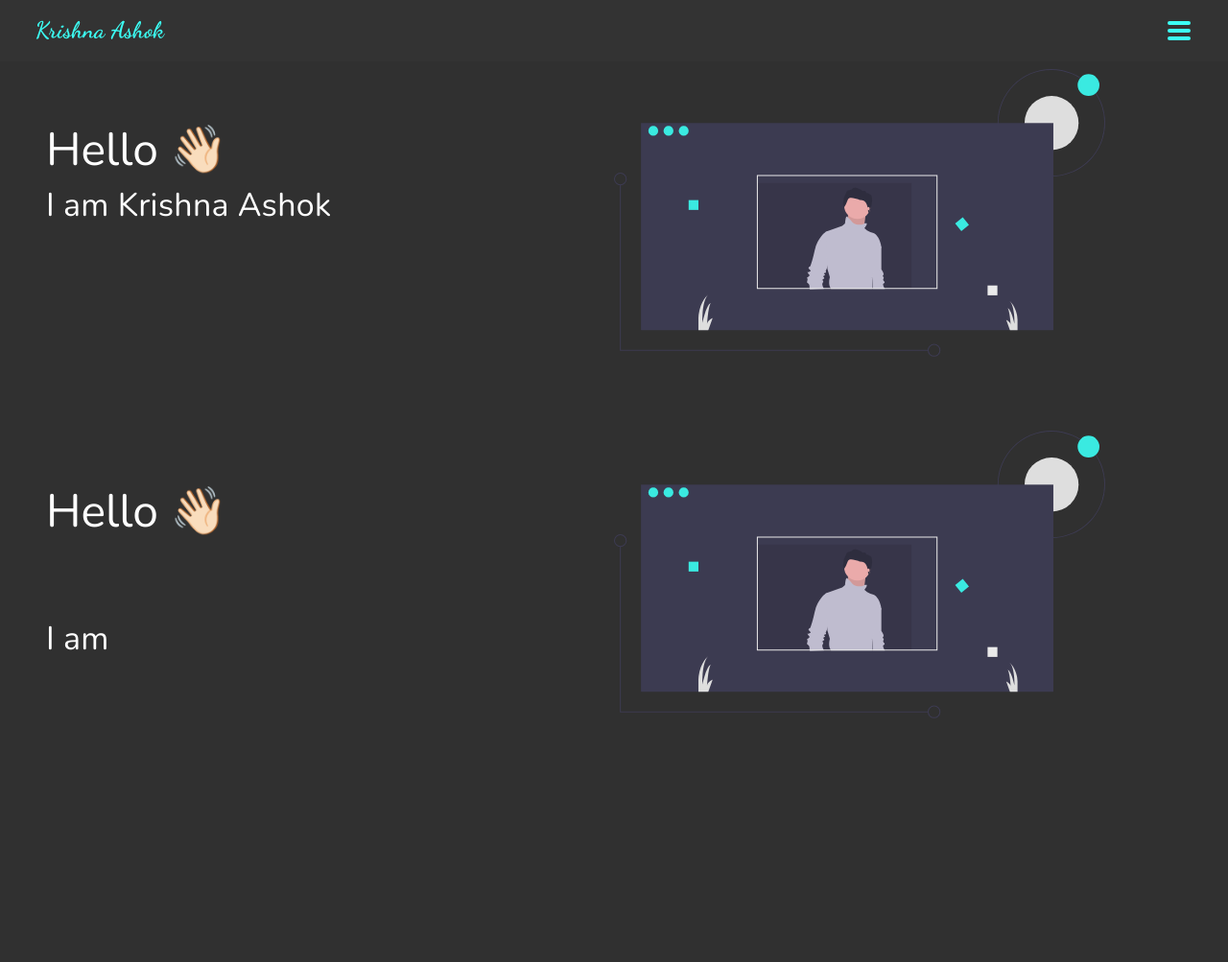
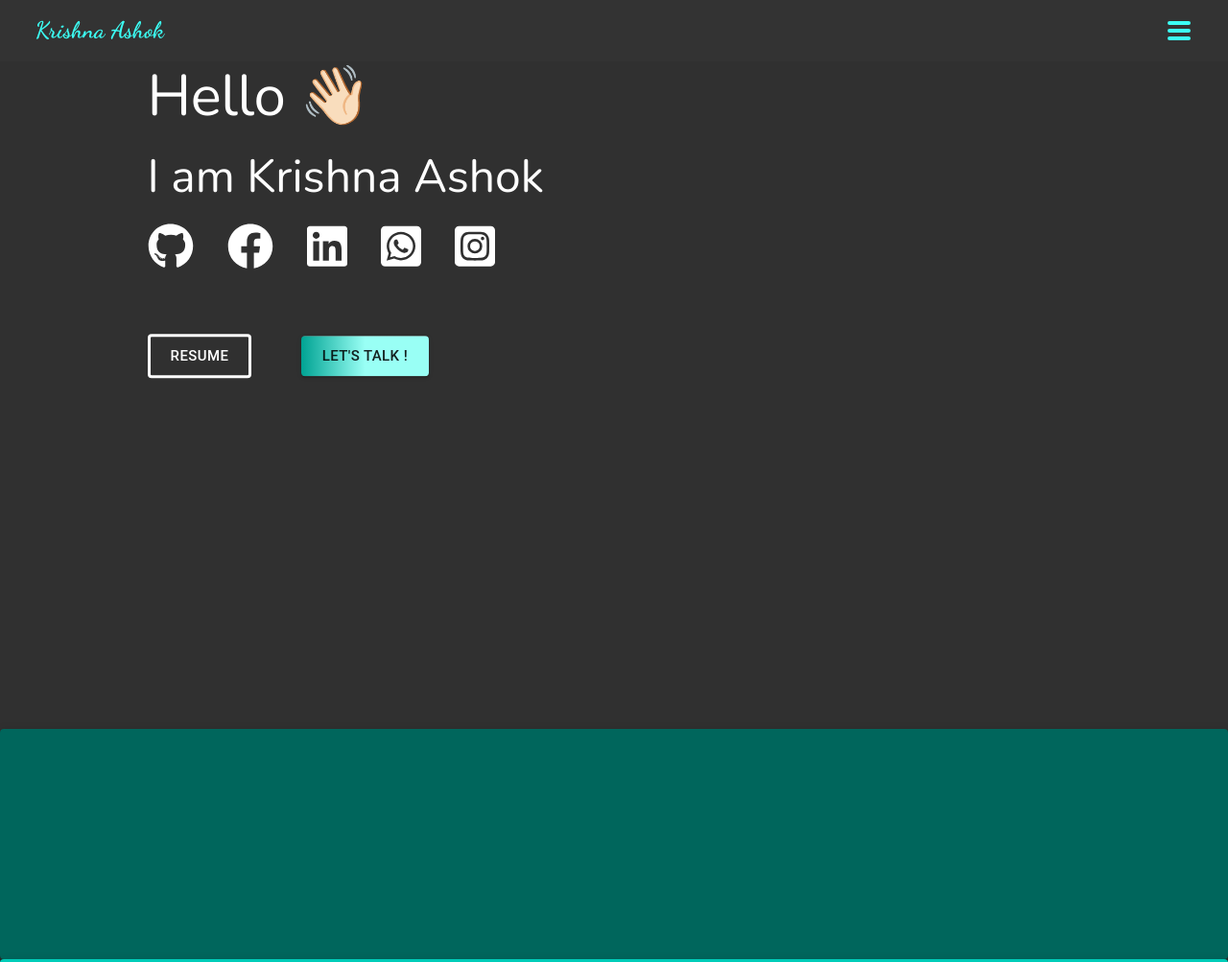
Before and after one commit to Krishnaflutter/portfoliowebsite, a Gatsby site: page / in a window 1280 px wide. Shown: the top 1003 px of the page at 96% size. Before the commit the page ends 800 px from the top, so only its background shows below. Built offline with nearby package versions, Linux system fonts and the light colour scheme; Gatsby itself is replaced by a stand-in of ours.

Commit message:
Locomotive smooth

```diff
--- a/package.json
+++ b/package.json
@@ -22,7 +22,7 @@
     "@material-ui/core": "^4.12.1",
     "@material-ui/icons": "^4.11.2",
     "classnames": "^2.3.1",
-    "gatsby": "^3.9.0",
+    "gatsby": "^3.10.2",
     "gatsby-plugin-react-svg": "^3.0.1",
     "gatsby-plugin-sass": "^4.9.0",
     "locomotive-scroll": "^4.1.1",
--- /dev/null
+++ b/src/components/colorFull.js
@@ -0,0 +1,30 @@
+import React from 'react'
+import {Container, Paper} from '@material-ui/core';
+
+function colorFull({ele,color}) {
+    return (
+        <Container style={{width:"100%",height:"50%",backgroundColor:'inherit',padding:"0",margin:'0'}} data-scroll-section>
+            <Paper elevation={4} style={{backgroundColor:"#00665c",width:"100vw",height:"30vh"}}
+                data-scroll
+                data-scroll-speed={4}
+                data-scroll-position="top"
+                data-scroll-call="backgroundColor,#99fff5,#00665c"
+            >
+            </Paper>
+            <Paper elevation={3} style={{backgroundColor:"#00ccb8",width:"100vw",height:"30vh"}}
+                data-scroll
+                data-scroll-speed={6}
+                data-scroll-position="top"
+            >
+            </Paper>
+            <Paper elevation={2} style={{backgroundColor:"#00f5dc",width:"100vw",height:"30vh"}}
+                data-scroll
+                data-scroll-speed={8}
+                data-scroll-position="top"
+            >
+            </Paper>
+        </Container>
+    )
+}
+
+export default colorFull
--- a/src/components/ham-menu.scss
+++ b/src/components/ham-menu.scss
@@ -1,6 +1,7 @@
 @import url('https://fonts.googleapis.com/css2?family=Dancing+Script:wght@700&display=swap');
 @import url('https://fonts.googleapis.com/css2?family=Nunito&display=swap');
 
+$lightBasic:#99fff5;
 $basic:#3cfff5;
 $darkicon:#2e2e2e;
 $nunito:'Nunito', sans-serif;
@@ -16,16 +17,34 @@ $nunito:'Nunito', sans-serif;
 .basic{
     color: #00e0ca;
 }
+.btn{
+    background: linear-gradient(
+        90deg
+        ,#00a393,#99fff5 50%);
+}
+.btn:hover{
+    background: linear-gradient(
+        90deg,
+        #99fff5 50%,#00a393);
+}
+.otlbutton{
+    transition: all 0.3s linear;
+    // font-size: 1rem!important;
+}
+.otlbutton:hover{
+    background-color: $lightBasic!important;
+    border-color: $lightBasic!important;
+    color: $darkicon;
+}
 
 .awsicon{
-    font-size: 2.5rem!important;
-    color: #5bffef;
-    transition: all 0.4s linear;
-    perspective: 500px;
+    font-size: 3rem!important;
+    color: white;
+    margin-right: 2.2rem;
+    transition: all 0.3s linear;
 }
 .awsicon:hover{
-    transform: scale(1.1);
-    color:white;
+    transform: scale(1.05);
 }
 
 .textheaders{
@@ -96,7 +115,7 @@ $nunito:'Nunito', sans-serif;
 
 .mobile-nav-wrapper {
     z-index: 50;
-    width: 100vw;
+    width: 100%;
     display: flex;
     flex-direction: column;
     // background-color:#ffb6c1;
@@ -119,7 +138,7 @@ $nunito:'Nunito', sans-serif;
 .mobile-nav-wrapper.open{
     opacity: 1;
     visibility: visible;
-    height: 100vh;
+    height: 100%;
 }
 
 .menu-link {
--- a/src/components/introduction.js
+++ b/src/components/introduction.js
@@ -1,25 +1,51 @@
 import React from 'react'
-import { Container , Grid ,Typography  } from "@material-ui/core";
+import { Container , Grid ,Typography ,Button } from "@material-ui/core";
 import PortFolio from "../images/svg/portfolio.svg";
+import resume from '../Pdf/Krishna_Resume.pdf'
 import { FontAwesomeIcon } from '@fortawesome/react-fontawesome'
-import { faGithub } from '@fortawesome/free-brands-svg-icons'
+import { faGithub ,faFacebook , faLinkedin, faWhatsappSquare, faInstagramSquare } from '@fortawesome/free-brands-svg-icons'
 
 function introduction({name}) {
     return (
-        <Grid container>
-            <Grid item xs={12} sm={6} spacing={2} style={{marginTop:'10vh',padding:'6vh'}} >
-                <Typography variant="h3" className="textheaders" data-scroll data-scroll-speed={0}>
+        <Grid container data-scroll-section style={{width:"100vw",height:"95vh"}}>
+            <Grid item xs={12} spacing={2} style={{margin:'3% 10%',padding:"2%"}} >
+                <Typography variant="h2" className="textheaders" data-scroll data-scroll-speed={0}>
                     Hello 👋🏻
-                </Typography><br/><br/>
-                <Typography variant="h4" className="textheaders" data-scroll data-scroll-speed={2}>
+                </Typography><br/>
+                <Typography variant="h3" className="textheaders" data-scroll data-scroll-speed={2} data-scroll-position="top">
                     I am {name}
-                </Typography>
+                </Typography><br/>
+                <Container style={{width:"100%",height:"10%",display:"flex",margin:"0",marginTop:'4vh',marginBottom:"4vh",padding:"0"}} data-scroll data-scroll-speed={3}>
+                    <span ><a><FontAwesomeIcon icon={faGithub} className="awsicon" ></FontAwesomeIcon></a></span>
+                    <span ><a><FontAwesomeIcon icon={faFacebook} className="awsicon"></FontAwesomeIcon></a></span>
+                    <span ><a><FontAwesomeIcon icon={faLinkedin} className="awsicon"></FontAwesomeIcon></a></span>
+                    <span ><a href="https://wa.me/+919304055303"><FontAwesomeIcon icon={faWhatsappSquare} className="awsicon"></FontAwesomeIcon></a></span>
+                    <span ><a><FontAwesomeIcon icon={faInstagramSquare} className="awsicon" style={{marginRight:"0"}}></FontAwesomeIcon></a></span>
+                </Container>
+                <Container data-scroll data-scroll-speed={6} style={{padding:"0",margin:"0"}}>
+                   <a href={resume} target="_blank" style={{textDecoration:'none'}}>
+                    <Button
+                            variant="outlined"
+                            size="large"
+                            className="otlbutton"
+                            style={{marginRight:"4vw",borderColor:"white",borderWidth:'0.2em'}}
+                        >
+                            Resume
+                    </Button>
+                   </a>
+                   <a href="mailto:krishna858775@gmail.com" target="_blank" style={{textDecoration:"none"}}>
+                        <Button variant="contained" size="large" className="btn">
+                                Let's Talk !
+                        </Button>
+                   </a>
+                </Container>
+
             </Grid>
-            <Grid item xs={12} sm={6} style={{marginTop:'9vh'}}>
-                <div data-scroll data-scroll-speed={3} data-scroll-position="bottom" data-scroll-direction="vertical">
+            {/* <Grid item xs={6} style={{marginTop:'9vh'}} data-scroll data-scroll-speed={1}>
+                <div data-scroll data-scroll-speed={3} data-scroll-position="top" data-scroll-direction="vertical">
                     <PortFolio style={{width:"80%",opacity:'0.9',height:'90%',zIndex:'5'}} alt="Portfolio Website" />
                 </div>
-            </Grid>
+            </Grid> */}
         </Grid>
     )
 }
--- a/src/pages/index.js
+++ b/src/pages/index.js
@@ -1,5 +1,6 @@
 import React,{useEffect} from "react"
 import Layout from '../components/layout'
+import ColorDiv from '../components/colorFull'
 import Intro from '../components/introduction'
 import "../.././node_modules/locomotive-scroll/src/locomotive-scroll.scss";
 import LocomotiveScroll from "locomotive-scroll";
@@ -18,14 +19,16 @@ const IndexPage = () => {
   useEffect(() => {
     const scroll = new LocomotiveScroll({
       el: scrollRef.current,
-      smooth: true
+      smooth: true,
+      reloadOnContextChange:true,
+      gestureDirection:'both'
     });
   },[]);
   return (
     <Layout>
       <div data-scroll-container ref={scrollRef}>
         <Intro name={"Krishna Ashok"}/>
-        <Intro />
+        <ColorDiv />
       </div>
     </Layout>
   )
```
Also changed, not shown: 2 other files.
